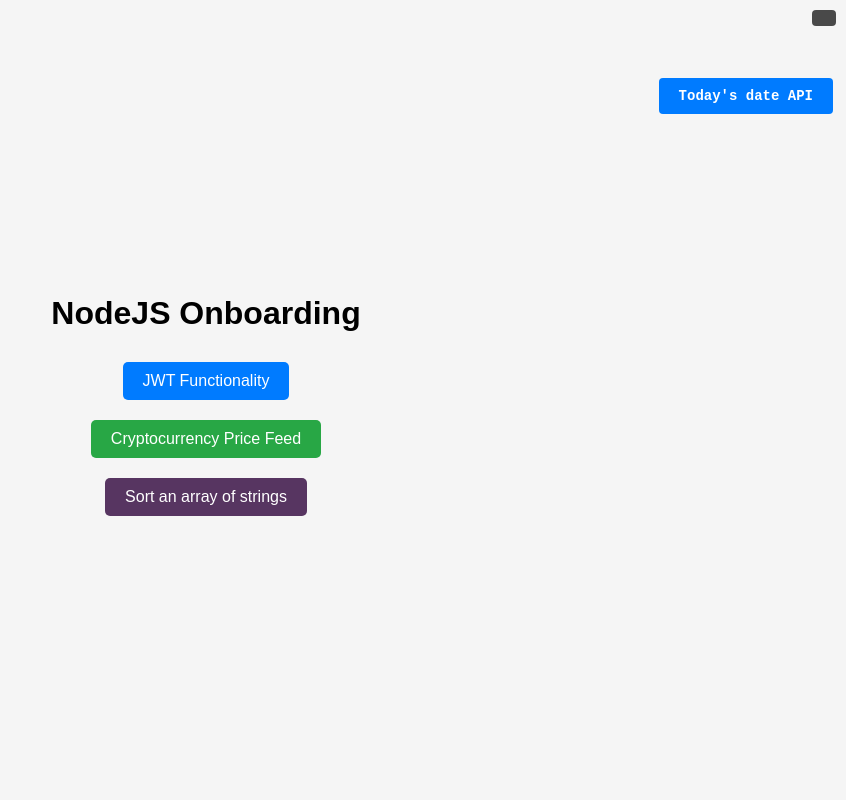
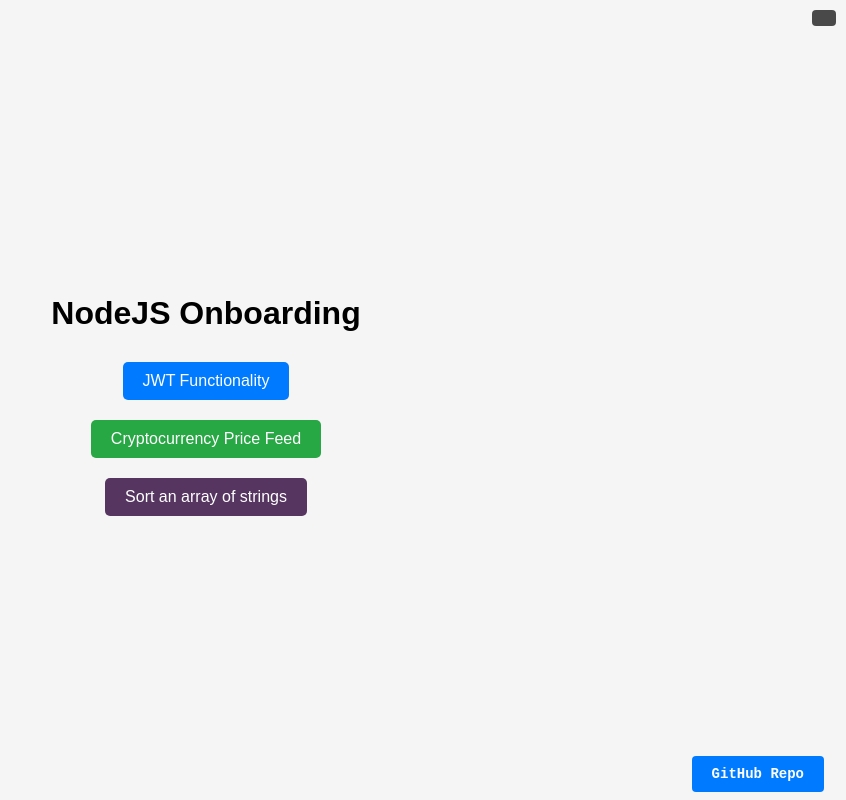
Before and after one commit to darko-dimitrievski/nodejs-onboarding, a website: page public/index.html in a window 1280 px wide. Shown: the whole page, without its empty margins (434-1280 px from the left). Drawn offline with Linux system fonts and the light colour scheme; no server answers.

Commit message:
Added github URL

```diff
--- a/public/index.html
+++ b/public/index.html
@@ -31,16 +31,25 @@
         font-family: monospace;
       }
 
-      .topRightApi {
+      .bottomRight {
         position: absolute;
-        top: 80px;
-        right: 1px;
+        bottom: 10px;
+        right: 10px;
         color: white;
         padding: 8px 12px;
         border-radius: 4px;
         font-weight: bold;
         font-size: 14px;
         font-family: monospace;
+      }
+
+      .bottomRight a {
+        color: white;
+        text-decoration: none;
+      }
+
+      .bottomRight a:hover {
+        text-decoration: underline;
       }
 
       h1 {
@@ -61,8 +70,6 @@
     </style>
   </head>
   <body>
-
-    <div class="topRightApi"><a href="http://localhost:8141/api/v1/date">Today's date API</a></div>
     <span class="topRight">
       <div id="date"></div>
       <div id="time"></div>
@@ -106,5 +113,8 @@
       fetchDateTime();
       setInterval(fetchDateTime, 1000);
     </script>
+    <div class="bottomRight">
+      <a href="https://github.com/darko-dimitrievski/nodejs-onboarding" target="_blank">GitHub Repo</a>
+    </div>
   </body>
 </html>
```
